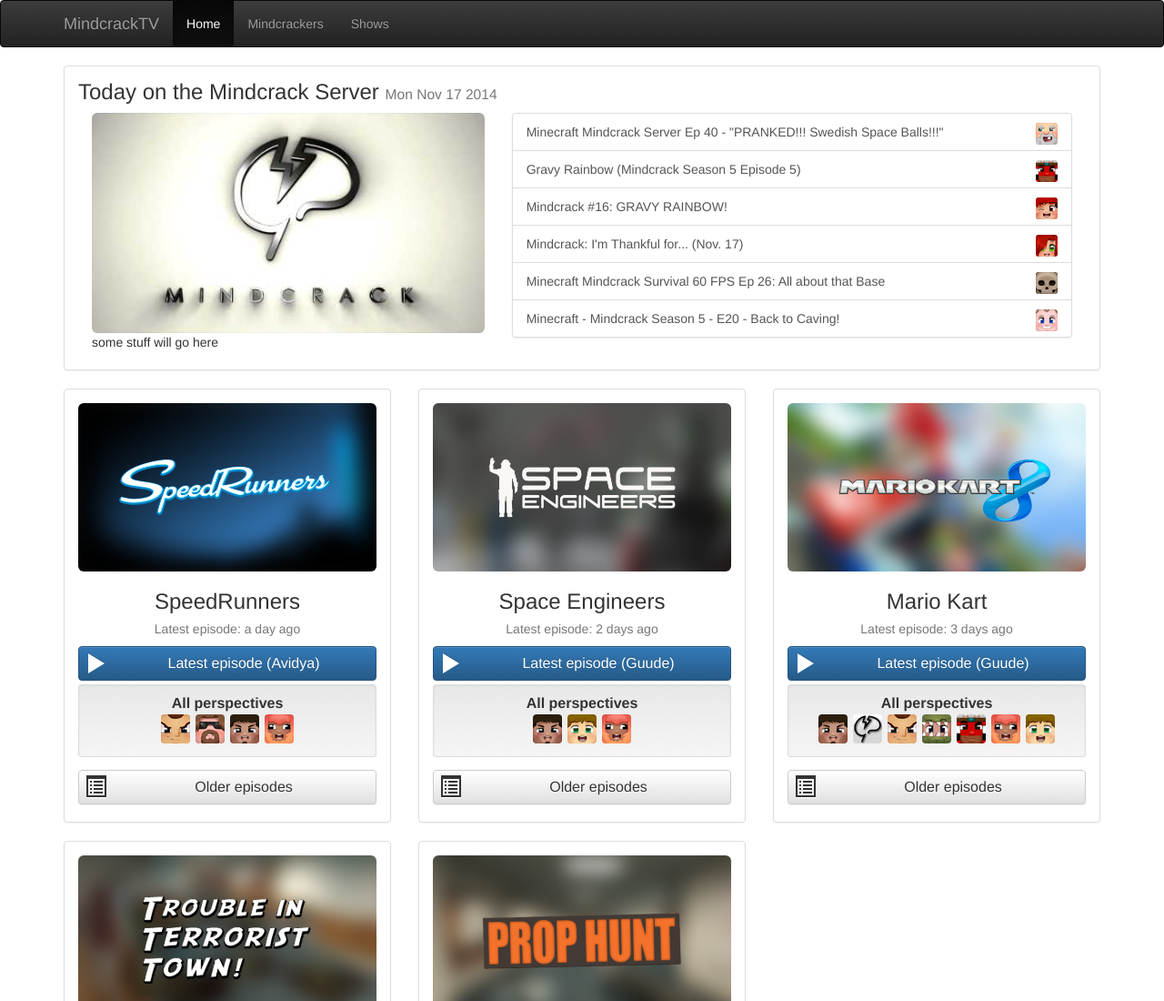
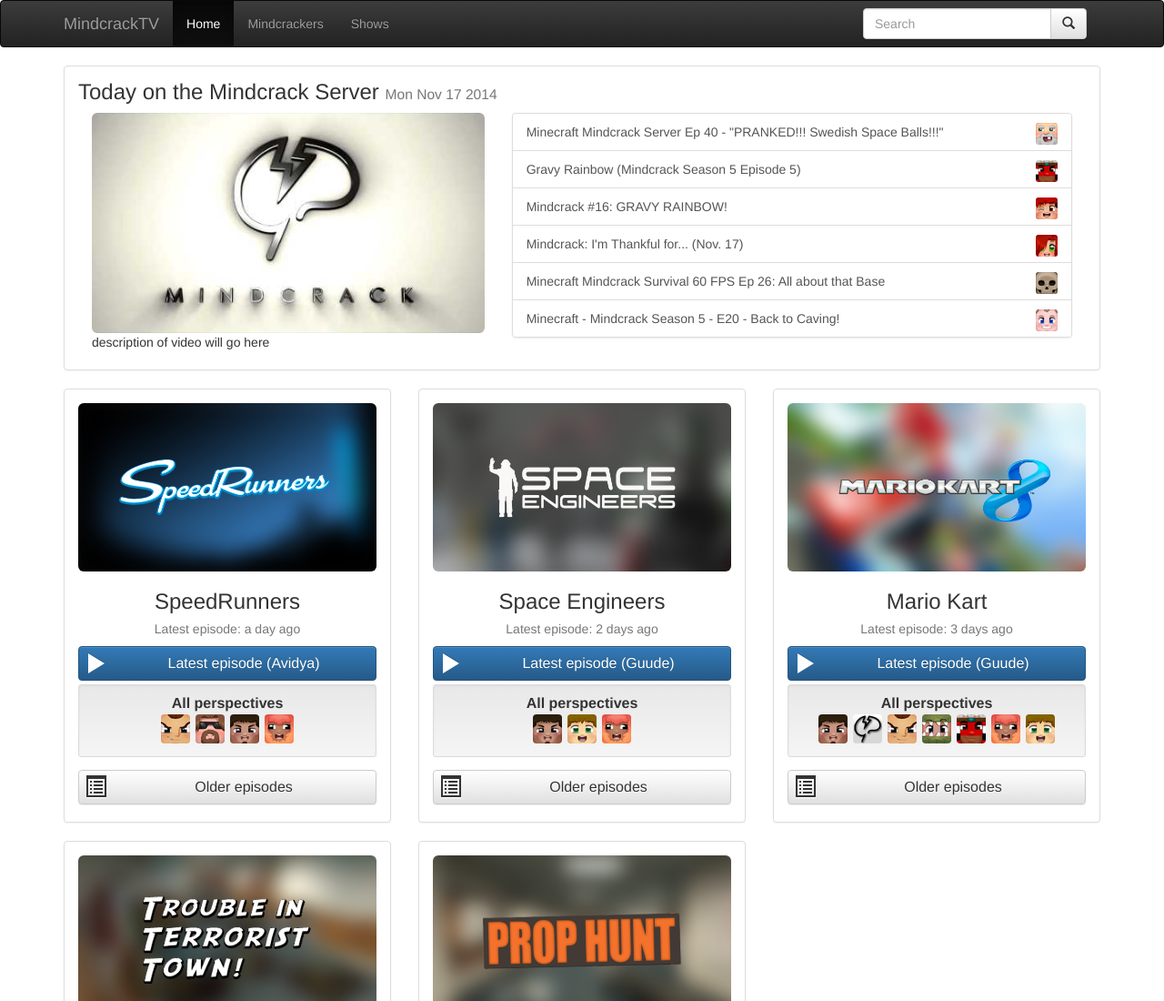
Before and after one commit to oxguy3/mindcracktv, a plain HTML site: page index.html in a window 1280 px wide. Shown: the top 1100 px of the page at 91% size. Drawn offline with nearby package versions, Linux system fonts and the light colour scheme.

Commit message:
added placeholders for missing stuff

```diff
--- a/index.html
+++ b/index.html
@@ -67,9 +67,17 @@
       <div id="navbar" class="collapse navbar-collapse">
         <ul class="nav navbar-nav">
           <li class="active"><a href="#">Home</a></li>
-          <li><a href="#mindcrackers">Mindcrackers</a></li>
-          <li><a href="#shows">Shows</a></li>
+          <li><a href="#mindcrackers" onclick="onNotImplementedFeature()">Mindcrackers</a></li>
+          <li><a href="#shows" onclick="onNotImplementedFeature()">Shows</a></li>
         </ul>
+        <form class="navbar-form navbar-right" role="search">
+          <div class="input-group">
+            <input type="text" class="form-control" placeholder="Search">
+            <span class="input-group-btn">
+              <button class="btn btn-default" type="button" onclick="onNotImplementedFeature()"><span class="glyphicon glyphicon-search"></span></button>
+            </span>
+          </div><!-- /input-group -->
+        </form>
       </div><!--/.nav-collapse -->
     </div>
   </nav>
@@ -95,7 +103,7 @@
               <div class="col-sm-5">
                 <img class="img-responsive img-rounded mindcrack-today-showcaseimg-xs visible-xs-block center-block">
                 <div class="img-responsive img-rounded mindcrack-today-showcaseimg hidden-xs"></div>
-                some stuff will go here
+                description of video will go here
               </div>
               <div class="col-sm-7">
                 <div class="list-group mindcrack-today-list">
--- a/js/index.js
+++ b/js/index.js
@@ -569,6 +569,11 @@
 });
 
 
+function onNotImplementedFeature() {
+  alert("Sorry, you can't do that yet. This website is merely a proof of concept, so not all the features have been implemented.");
+}
+
+
 
 
 
```
